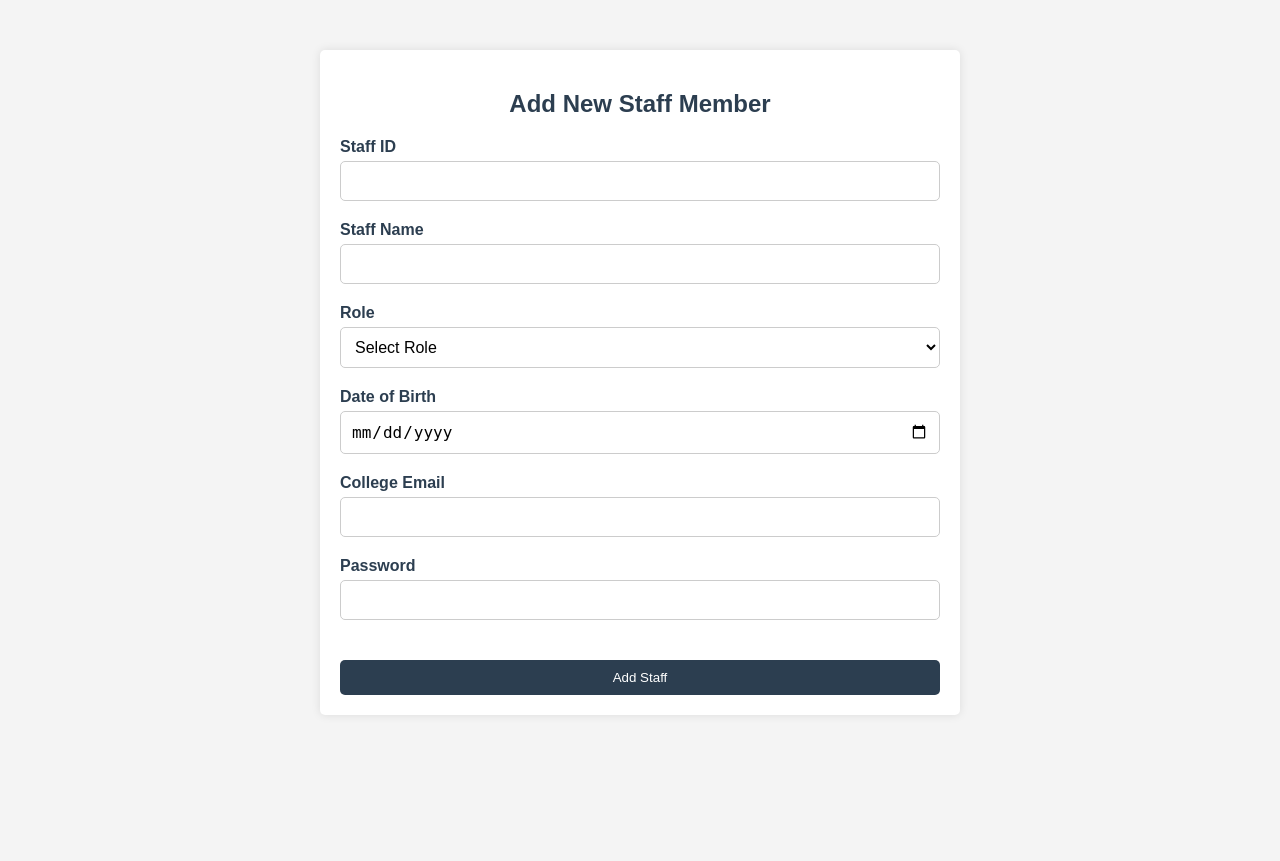
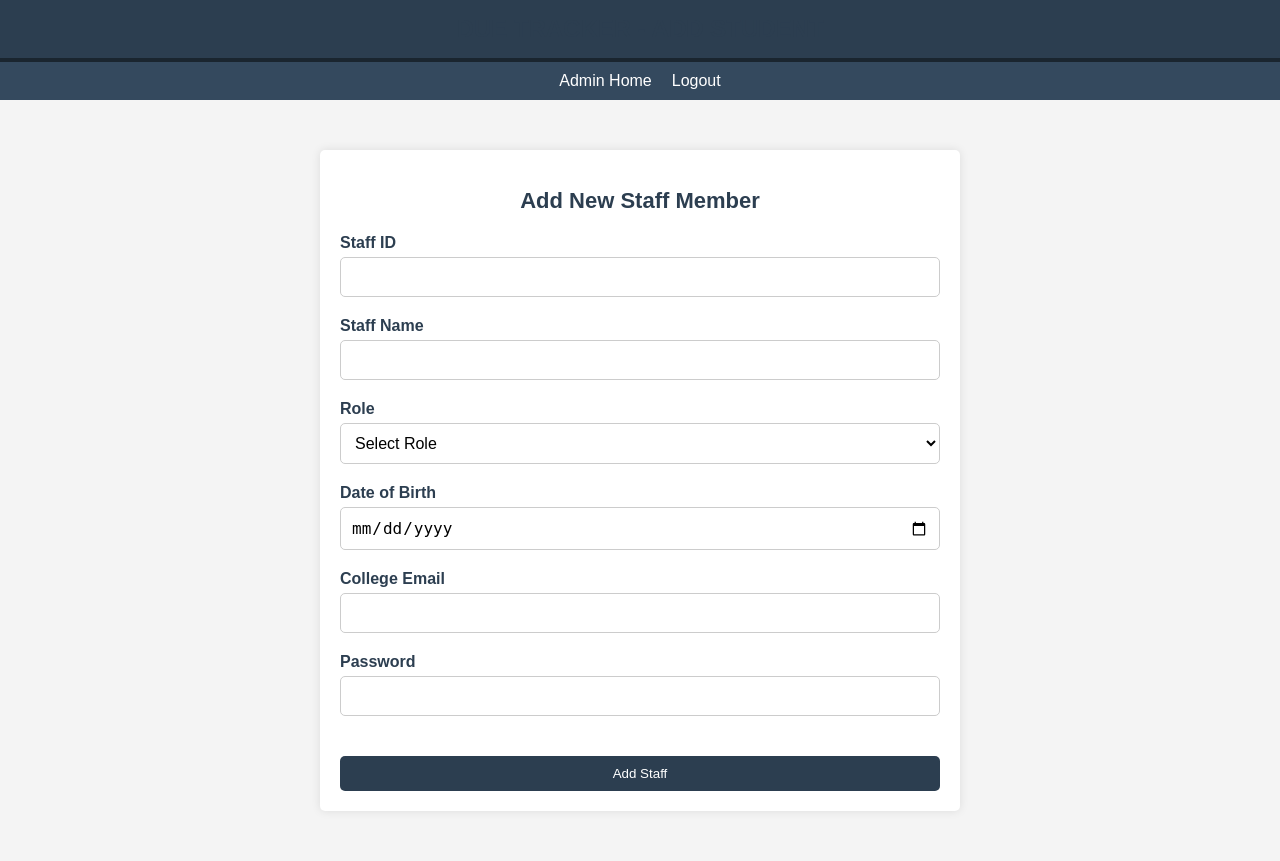
Before and after one commit to sneha0011/MCA_miniproject, a Flask app: page /add_staff in a window 1280 px wide. Before the commit the page ends 695 px from the top, so only its background shows below. Run offline with Flask 3, Linux system fonts and the light colour scheme.

Commit message:
Update add_staff.html

```diff
--- a/templates/add_staff.html
+++ b/templates/add_staff.html
@@ -7,24 +7,49 @@
     <style>
         body {
             font-family: Arial, sans-serif;
+            background-color: #f4f4f4;
             margin: 0;
             padding: 0;
-            background-color: #f4f4f4;
         }
+
+        header {
+            background-color: #2c3e50; /* Dark blue background */
+            padding: 15px 20px;
+            color: #ecf0f1; /* Light grey text color */
+            text-align: center;
+            border-bottom: 4px solid #1a252f; /* Darker blue border */
+        }
+
+        .page-title {
+            font-size: 24px;
+            font-weight: 700;
+            text-transform: uppercase;
+            margin: 0;
+        }
+
         .container {
             width: 100%;
             max-width: 600px;
             margin: 50px auto;
             padding: 20px;
-            background: #fff;
+            background-color: #fff;
             border-radius: 5px;
-            box-shadow: 0px 0px 10px rgba(0, 0, 0, 0.1);
+            box-shadow: 0 0 10px rgba(0, 0, 0, 0.1);
         }
+
         h2 {
+            font-size: 22px;
+            margin-bottom: 20px;
+            color: #2c3e50;
             text-align: center;
-            color: #2c3e50;
-            margin-bottom: 20px;
         }
+
+        label {
+            display: block;
+            margin-bottom: 10px;
+            font-weight: bold;
+        }
+
         form {
             display: flex;
             flex-direction: column;
@@ -62,15 +87,52 @@
         button:hover {
             background-color: #34495e;
         }
-    </style>
+    nav {
+        display: flex;
+        justify-content: center;
+        gap: 20px;
+        padding: 10px;
+        background: #34495e;
+    }
+
+    nav a {
+        color: #ffffff; /* White color for the links */
+        text-decoration: none; /* Remove underline from links */
+    }
+
+    nav a:hover {
+        color: #ecf0f1; /* Slightly lighter white on hover */
+    }
+
+    @media (max-width: 768px) {
+        nav {
+            flex-direction: column;
+            margin-left: auto;
+        }
+        nav a {
+            display: block;
+            margin: 5px 0;
+        }
+    }
+</style>
+   </style>
 </head>
 <body>
+    <header>
+        <h2 class="page-title">Due Tracker - Add Student</h2>
+    </header>
+    <nav>
+        <a href="{{ url_for('admin_home') }}">Admin Home</a>
+
+        <a href="{{ url_for('logout') }}">Logout</a>
+    </nav>
+
     <div class="container">
         <h2>Add New Staff Member</h2>
         <form action="{{ url_for('add_staff') }}" method="post">
             <div class="form-group">
                 <label for="staff_id">Staff ID</label>
-                <input type="text" id="staff_id" name="staff_id" required>
+                <input type="text" id="staff_id" name="staff_id" required pattern="^kte.*$" title="Staff ID must start with 'kte'">
             </div>
             <div class="form-group">
                 <label for="staff_name">Staff Name</label>
@@ -92,7 +154,8 @@
             </div>
             <div class="form-group">
                 <label for="email">College Email</label>
-                <input type="email" id="email" name="email" required>
+                <input type="email" id="email" name="email" required pattern=".*@rit\.ac\.in$" title="Email must end with '@rit.ac.in'">
+
             </div>
             <div class="form-group">
                 <label for="password">Password</label>
```
